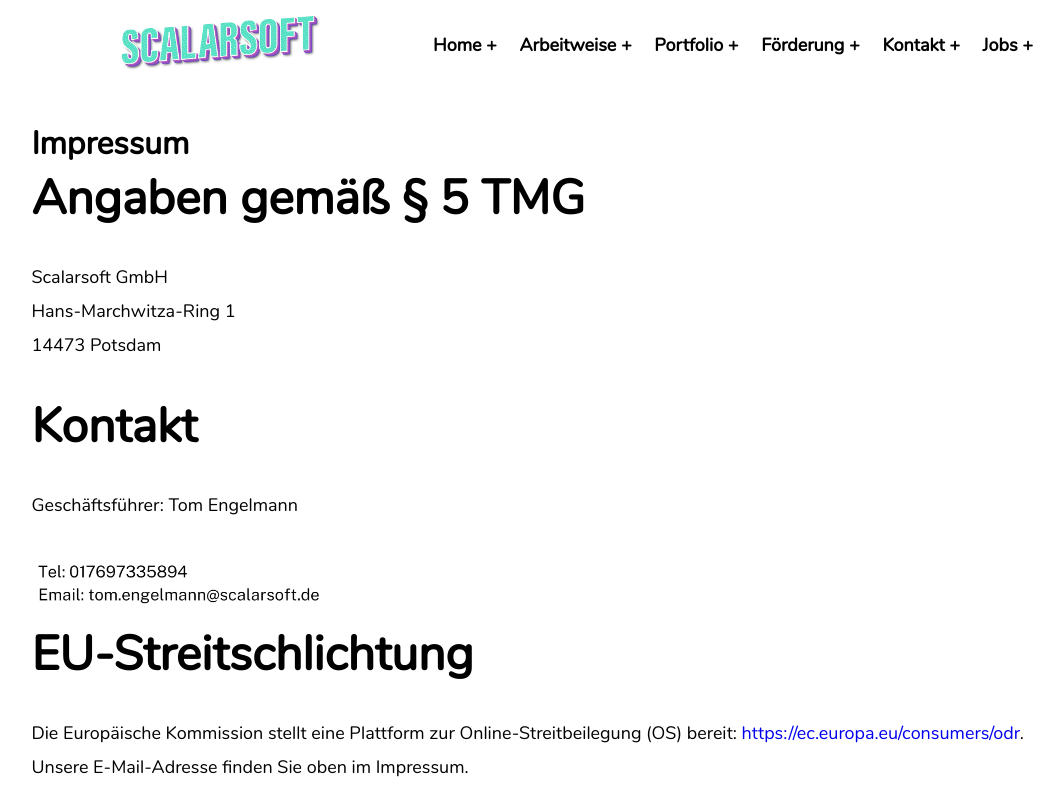
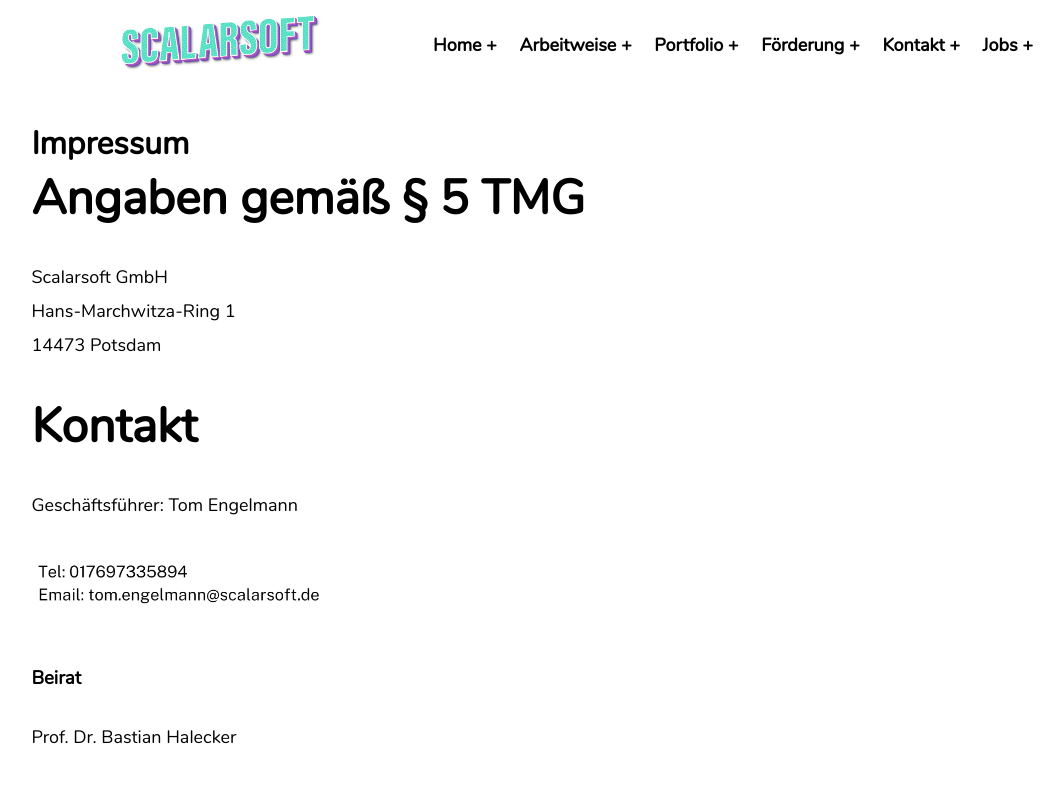
Before and after one commit to tom813/website-engelmann-dev, a Next.js app: page /impressum in a window 1280 px wide. Shown: the top 795 px of the page, without its empty margins (7-1071 px from the left). Built offline with nearby package versions, Linux system fonts and the light colour scheme.

Commit message:
added Beirat

```diff
--- a/pages/impressum.js
+++ b/pages/impressum.js
@@ -11,7 +11,9 @@
 <h2>Kontakt</h2>
 <p>Geschäftsführer: Tom Engelmann</p>
 <img src="/address.png" style={{width: '300px'}} />
-
+<br /><br /><br />
+<h3>Beirat</h3>
+<p>Prof. Dr. Bastian Halecker</p>
 
 <h2>EU-Streitschlichtung</h2>
 <p>Die Europ&auml;ische Kommission stellt eine Plattform zur Online-Streitbeilegung (OS) bereit: <a href="https://ec.europa.eu/consumers/odr" target="_blank" rel="noopener noreferrer">https://ec.europa.eu/consumers/odr</a>.<br /> Unsere E-Mail-Adresse finden Sie oben im Impressum.</p>
```
